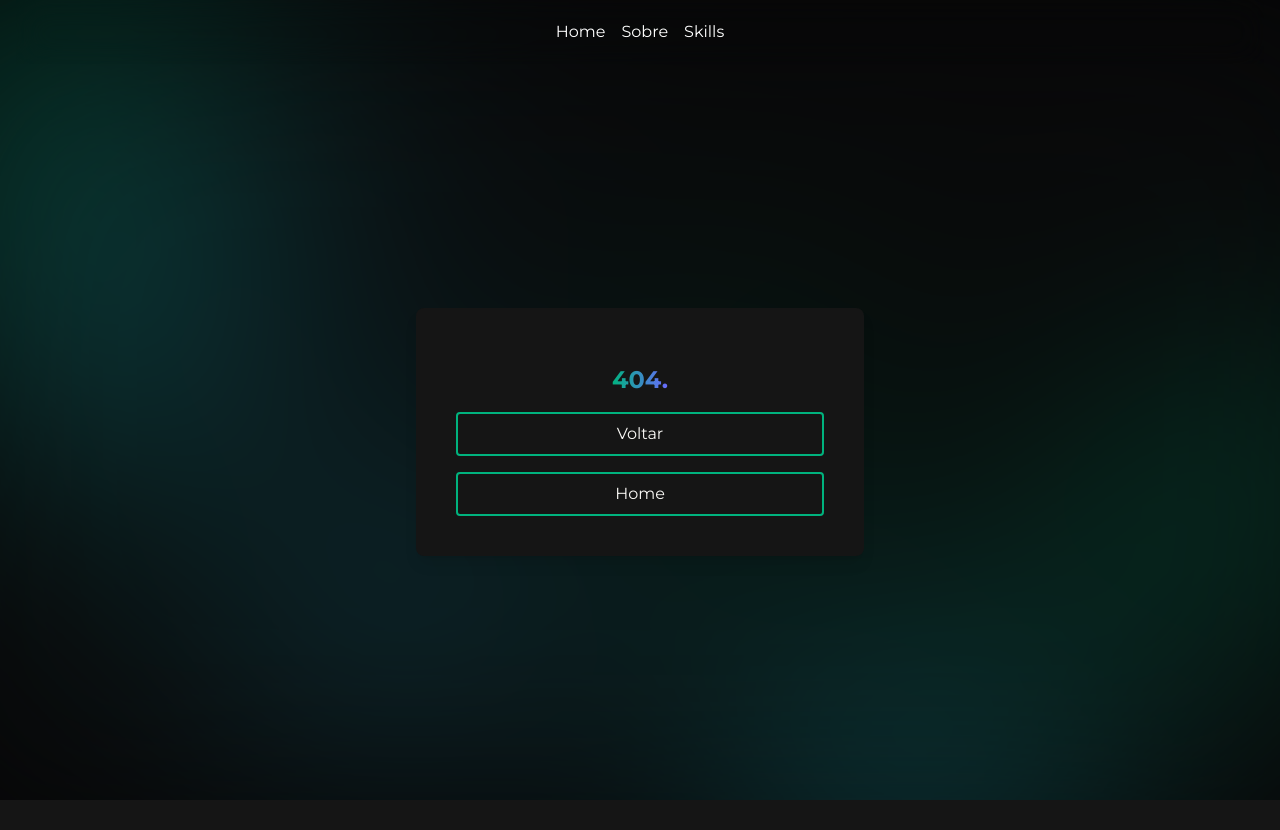
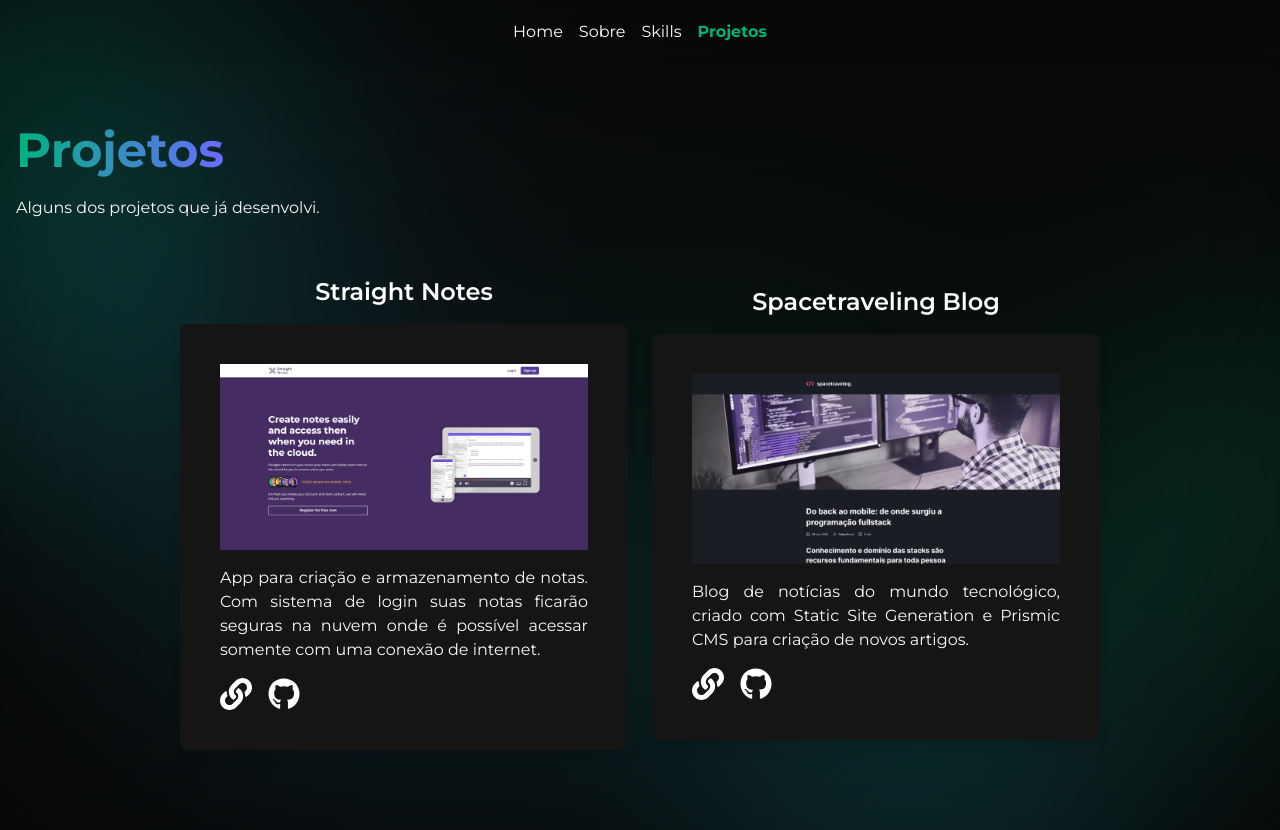
Before and after one commit to lamongabriel/old-portfolio, a Next.js app: page /projects in a window 1280 px wide. Before the commit this address had no page. Before the commit the page ends 800 px from the top, so only its background shows below. Built offline with nearby package versions, Linux system fonts and the light colour scheme.

Commit message:
projects page mockup

```diff
--- a/src/components/Header/index.tsx
+++ b/src/components/Header/index.tsx
@@ -8,7 +8,8 @@ import styles from './styles.module.css'
 const menuItems = [
   { label: 'Home', path: '/' },
   { label: 'Sobre', path: '/about' },
-  { label: 'Skills', path: '/skills' }
+  { label: 'Skills', path: '/skills' },
+  { label: 'Projetos', path: '/projects' }
 ]
 
 export function Header () {
--- /dev/null
+++ b/src/components/ProjectCard.tsx
@@ -0,0 +1,42 @@
+import { ReactNode } from 'react'
+import Image, { StaticImageData } from 'next/image'
+import { Box } from './design/Box'
+import { Heading } from './design/Heading'
+import { Text } from './design/Text'
+import { FaGithub, FaLink } from 'react-icons/fa'
+
+interface ProjectCardProps {
+  title: string
+  image: StaticImageData
+  children: ReactNode
+  github?: string
+  link?: string
+}
+
+export function ProjectCard ({ title, image, children, github, link }: ProjectCardProps) {
+  return (
+		<div className='md:max-w-md flex flex-col'>
+			<Heading className='text-2xl mb-4 text-center'>
+				{title}
+			</Heading>
+			<Box className='flex-1'>
+				<Image src={image} alt={title} className='' />
+				<Text>
+					{ children }
+				</Text>
+				<div className='flex mt-4 gap-4'>
+					{github && (
+						<a href={link}>
+							<FaLink color='#fff' size={32} title='Link' />
+						</a>
+					)}
+					{link && (
+						<a href={github}>
+							<FaGithub color='#fff' size={32} title='Github' />
+						</a>
+					)}
+				</div>
+			</Box>
+	</div>
+  )
+}
--- a/src/pages/about.tsx
+++ b/src/pages/about.tsx
@@ -174,7 +174,7 @@ export default function About () {
 									Universidade e projetos.
 								</Heading>
 								<Text>
-									Hoje estou cursando <span className='text-lg-primary-green'>Sistemas de Informação</span> na UniFOA - University Center of Volta Redonda, E estou conciliando trabalhos, estudos e projetos. Meu tempo livre é utilizado com família e criação de novos projetos.
+									Hoje estou cursando <span className='text-lg-primary-green'>Sistemas de Informação</span> na UniFOA - Centro Univeritário de Volta Redonda, E estou conciliando trabalhos, estudos e projetos. Meu tempo livre é utilizado com família e criação de novos projetos.
 								</Text>
 								<Text className='lg:text-right'>
 									Que tal dar uma olhada nos meus projetos?
--- /dev/null
+++ b/src/pages/projects.tsx
@@ -0,0 +1,40 @@
+import { HeadingGradient } from '../components/design/HeadingGradient'
+import { Layout } from '../components/design/Layout'
+import { Text } from '../components/design/Text'
+import { ProjectCard } from '../components/ProjectCard'
+
+import straightNotes from '../assets/projects/straight-notes.png'
+import spacetraveling from '../assets/projects/spacetraveling-blog.png'
+
+export default function Projects () {
+  return (
+		<Layout>
+			<HeadingGradient>
+				Projetos
+			</HeadingGradient>
+			<Text>
+				Alguns dos projetos que já desenvolvi.
+			</Text>
+			<section className='my-10 flex flex-col md:flex-row gap-6 items-center justify-center'>
+				<ProjectCard
+					title='Straight Notes'
+					image={straightNotes}
+					github='https://github.com/lamongabriel/straight-notes'
+					link='https://straight-notes-production.up.railway.app/'
+				>
+					App para criação e armazenamento de notas. Com sistema de login suas notas ficarão
+					seguras na nuvem onde é possível acessar somente com uma conexão de internet.
+				</ProjectCard>
+				<ProjectCard
+					title='Spacetraveling Blog'
+					image={spacetraveling}
+					github='https://github.com/lamongabriel/spacetraveling-blog'
+					link='https://spacetraveling-blog.vercel.app/'
+				>
+					Blog de notícias do mundo tecnológico, criado com Static Site Generation e
+					Prismic CMS para criação de novos artigos.
+				</ProjectCard>
+			</section>
+		</Layout>
+  )
+}
```
Also changed, not shown: src/assets/projects/spacetraveling-blog.png (added), src/assets/projects/straight-notes.png (added).
